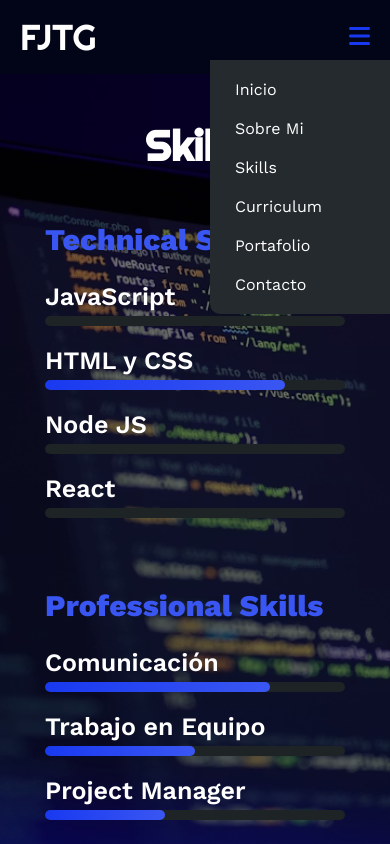
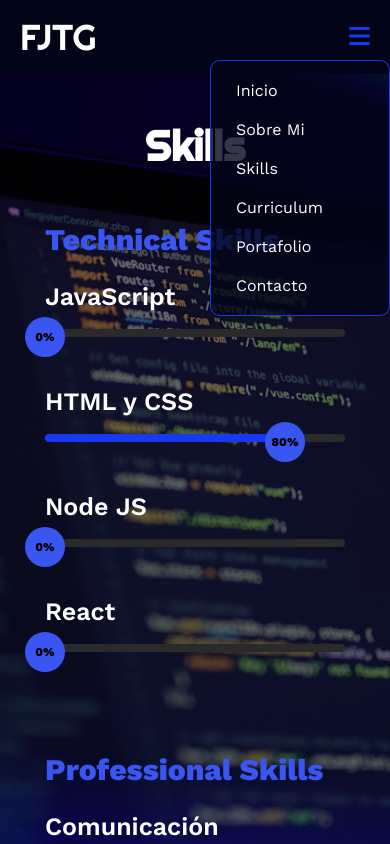
Before and after one commit to Jlombanar/ADSO-3169673-Noche, a plain HTML site: page skill.html in a window 390 px wide. Both pictures are taken after a click on the label 359 px from the left and 37 px from the top of the page. Shown: the top 844 px of the page. Drawn offline with nearby package versions, Linux system fonts and the light colour scheme.

Commit message:
Finalizado

```diff
--- a/css/index.css
+++ b/css/index.css
@@ -156,21 +156,36 @@ footer {
     display: block;
   }
 
-  .nav ul {
+ .nav ul{
         display: none;
         flex-direction: column;
-    background-color: #252a2e;
+        background: linear-gradient(rgba(2, 5, 24, 0.8), rgba(2, 5, 24, 0.8));
         position: absolute;
         top: 60px;
         right: 0;
         width: 180px;
         padding: 20px;
-    box-shadow: -2px 0 8px rgba(0, 0, 0, 0.3);
-    border-radius: 0 0 0 10px;
+        border-radius:10px;
+        border: 1px solid #1939f0;
     }
 
   #menu-toggle:checked + .menu-icon + .nav ul {
     display: flex;
     align-items: center;
   }
+
+
+  .container-banner{
+    max-width: 320px;
+    padding: 18px;
   }
+
+  .container-banner h1{
+    font-size: 28px;
+  }
+
+  .container-img img{
+    width: 70%;
+  }
+
+}
--- a/css/skill.css
+++ b/css/skill.css
@@ -126,7 +126,7 @@ body {
 }
 
 .skill-item{
-    margin-bottom: 20px;
+    margin-bottom: 50px;
 }
 
 .skill-item span{
@@ -135,26 +135,34 @@ body {
 }
 
 .barra{
-    background-color: #1e2326;
-    height: 10px;
-    border-radius: 10px;
-    margin-top: 5px;
-    overflow: hidden;
+    background-color: #2a2a2a;
+    margin-top: 18px;
+    height: 8px;
+    border-radius: 20px;
+    position: relative;
 }
 
 .progreso{
-    height: 10px;
-    background: linear-gradient(90deg,#1939f0,#3A56F2);
-    border-radius: 10px;
+    height: 8px;
+    background: #1939f0;
+    border-radius: 20px;
     position: relative;
-    animation: crecer 2s ease;
 }
 
 .progreso span{
     position: absolute;
-    right: 0;
-    top: -22px;
-    font-size: 13px;
+    right: -20px;
+    top: -12px;
+    width: 40px;
+    height: 40px;
+    background: #3A56F2;
+    color: #000;
+    font-size: 12px;
+    font-weight: bold;
+    border-radius: 50%;
+    display: flex;
+    align-items: center;
+    justify-content: center;;
 }
 
 .js{ width: 0%; }
@@ -168,8 +176,6 @@ body {
 @keyframes crecer{
     from{ width: 0; }
 }
-
-/* FOOTER */
 
 footer{
     background-color: #020518;
@@ -200,8 +206,6 @@ footer{
     border-color: #1939f0;
 }
 
-/* RESPONSIVE */
-
 @media screen and (max-width: 768px){
 
     .menu-icon{
@@ -211,13 +215,14 @@ footer{
     .nav ul{
         display: none;
         flex-direction: column;
-        background-color: #252a2e;
+        background: linear-gradient(rgba(2, 5, 24, 0.8), rgba(2, 5, 24, 0.8));
         position: absolute;
         top: 60px;
         right: 0;
         width: 180px;
         padding: 20px;
-        border-radius: 0 0 0 10px;
+        border-radius:10px;
+        border: 1px solid #1939f0;
     }
 
     #menu-toggle:checked + .menu-icon + .nav ul{
--- a/css/sobremi.css
+++ b/css/sobremi.css
@@ -203,17 +203,89 @@ footer {
   .menu-icon {
     display: block;
   }
+    .nav ul{
+        display: none;
+        flex-direction: column;
+        background: linear-gradient(rgba(2, 5, 24, 0.8), rgba(2, 5, 24, 0.8));
+        position: absolute;
+        top: 60px;
+        right: 0;
+        width: 180px;
+        padding: 20px;
+        border-radius:10px;
+        border: 1px solid #1939f0;
+    }
 
-  .nav ul {
-    display: none;
-    flex-direction: column;
-    background-color: rgba(0,0,0,0.5);
-    position: absolute;
-    top: 60px;
-    right: 20px;
-  }
+    #menu-toggle:checked + .menu-icon + .nav ul{
+        display: flex;
+    }
 
   #menu-toggle:checked ~ .nav ul {
     display: flex;
   }
+
+  .sobremi .container-section{
+    max-width: 420px;
+    padding: 20px;
+  }
+
+  .sobremi h2{
+    font-size: 28px;
+  }
+
+  .sobremi p{
+    font-size: 18px;
+  }
+
+  .sobremi .fila{
+    flex-direction: column;
+  }
+
+  .sobremi .fila .col{
+    min-width: 100%;
+  }
+
+  .sobremi .fila .col h3{
+    font-size: 24px;
+    margin-bottom: 10px;
+  }
+
+  .sobremi .fila .col ul{
+    padding-left: 0;
+    font-size: 18px;
+  }
+
+  .sobremi .fila .col ul li{
+    margin: 10px 0;
+  }
+
+  .sobremi .fila .col ul strong{
+    display: space-between;
+    color: #1939f0;
+    width: 100px;
+  }
+
+  .sobremi .fila .col .container-interes{
+    display: flex;
+    flex-wrap: wrap;
+    justify-content: center;
+    gap: 10px;
+  }
+
+  .sobremi .fila .col .container-interes .interes{
+    width: 100px;
+    height: 100px;
+    background-color: #1939f0;
+    border-radius: 10px;
+    display: flex;
+    flex-direction: column;
+    align-items: center;
+    justify-content: center;
+    transition: .3s;
+  }
+
+  .sobremi .fila .col .container-interes .interes:hover{
+    background-color: #1939f0;
+    transform: scale(1.1);
+  }
 }
--- a/skill.html
+++ b/skill.html
@@ -32,67 +32,69 @@
 <section id="skills" class="skills-section">
   <div class="container-section">
     <h2>Skills</h2>
-
     <div class="fila">
-
       <div class="col">
         <h3>Technical Skills</h3>
-
         <div class="skill-item">
           <span>JavaScript</span>
           <div class="barra">
-            <div class="progreso js"><span>75%</span></div>
+            <div class="progreso js">
+              <span>0%</span>
+            </div>
           </div>
         </div>
-
         <div class="skill-item">
           <span>HTML y CSS</span>
           <div class="barra">
-            <div class="progreso html"><span>89%</span></div>
+            <div class="progreso html">
+              <span>80%</span>
+            </div>
           </div>
         </div>
-
         <div class="skill-item">
           <span>Node JS</span>
           <div class="barra">
-            <div class="progreso node"><span>90%</span></div>
+            <div class="progreso node">
+              <span>0%</span>
+            </div>
           </div>
         </div>
-
         <div class="skill-item">
           <span>React</span>
           <div class="barra">
-            <div class="progreso react"><span>90%</span></div>
+            <div class="progreso react">
+              <span>0%</span>
+            </div>
           </div>
         </div>
       </div>
-
       <div class="col">
         <h3>Professional Skills</h3>
-
         <div class="skill-item">
           <span>Comunicación</span>
           <div class="barra">
-            <div class="progreso com"><span>75%</span></div>
+            <div class="progreso com">
+              <span>75%</span>
+            </div>
           </div>
         </div>
-
         <div class="skill-item">
           <span>Trabajo en Equipo</span>
           <div class="barra">
-            <div class="progreso team"><span>89%</span></div>
+            <div class="progreso team">
+              <span>50%</span>
+            </div>
           </div>
         </div>
-
         <div class="skill-item">
           <span>Project Manager</span>
           <div class="barra">
-            <div class="progreso pm"><span>90%</span></div>
+            <div class="progreso pm">
+              <span>40%</span>
+            </div>
           </div>
         </div>
-
       </div>
-
     </div>
   </div>
 </section>
```
Lines whose indentation alone changed are shown as unchanged.
